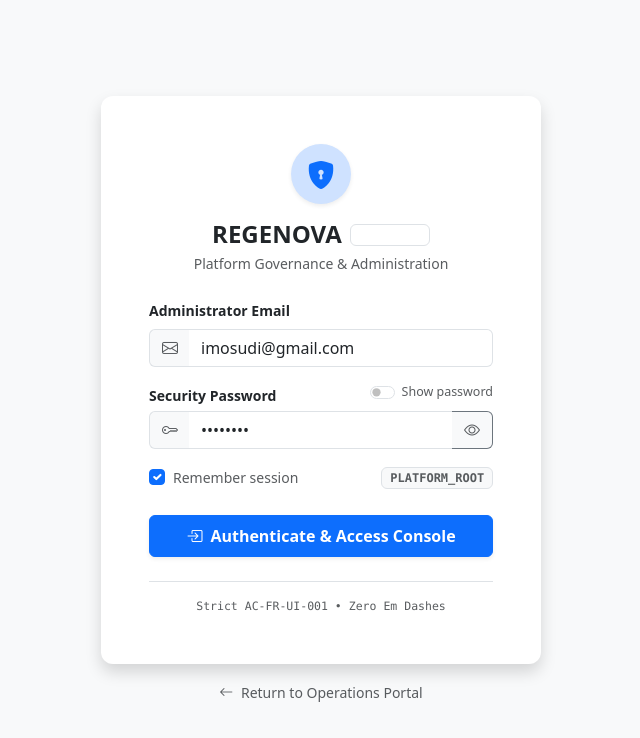
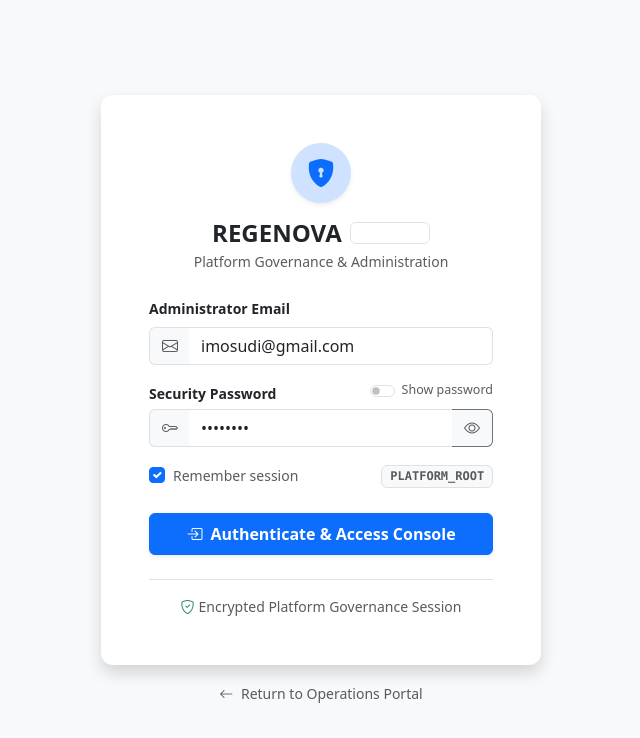
Before and after one commit to imosudi/regenova, a plain HTML site: page backend/index.html in a window 1280 px wide. Shown: the whole page, without its empty margins (319-959 px from the left). Drawn offline with Linux system fonts and the light colour scheme.

Commit message:
Remove internal compliance footer labels from public home page and backoffice login screen

```diff
--- a/backend/index.html
+++ b/backend/index.html
@@ -87,7 +87,10 @@
       </script>
 
       <div class="mt-4 pt-3 border-top text-center text-muted small">
-        <div class="font-monospace" style="font-size: 0.72rem;">Strict AC-FR-UI-001 &bull; Zero Em Dashes</div>
+        <div class="d-flex align-items-center justify-content-center gap-1">
+          <i class="bi bi-shield-check text-success"></i>
+          <span>Encrypted Platform Governance Session</span>
+        </div>
       </div>
     </div>
 
```
Also changed, not shown: web/index.html (+2 -2 lines).
